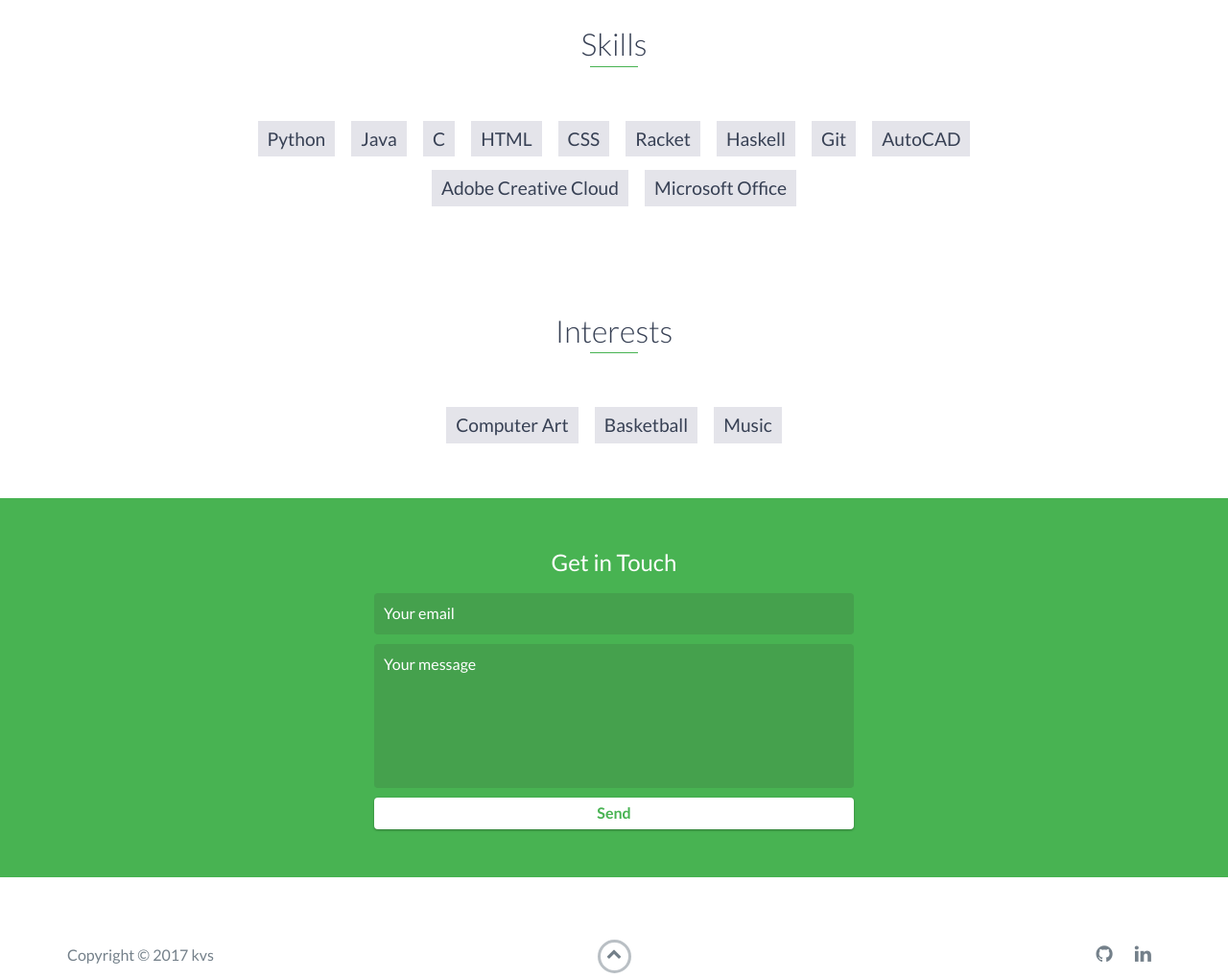
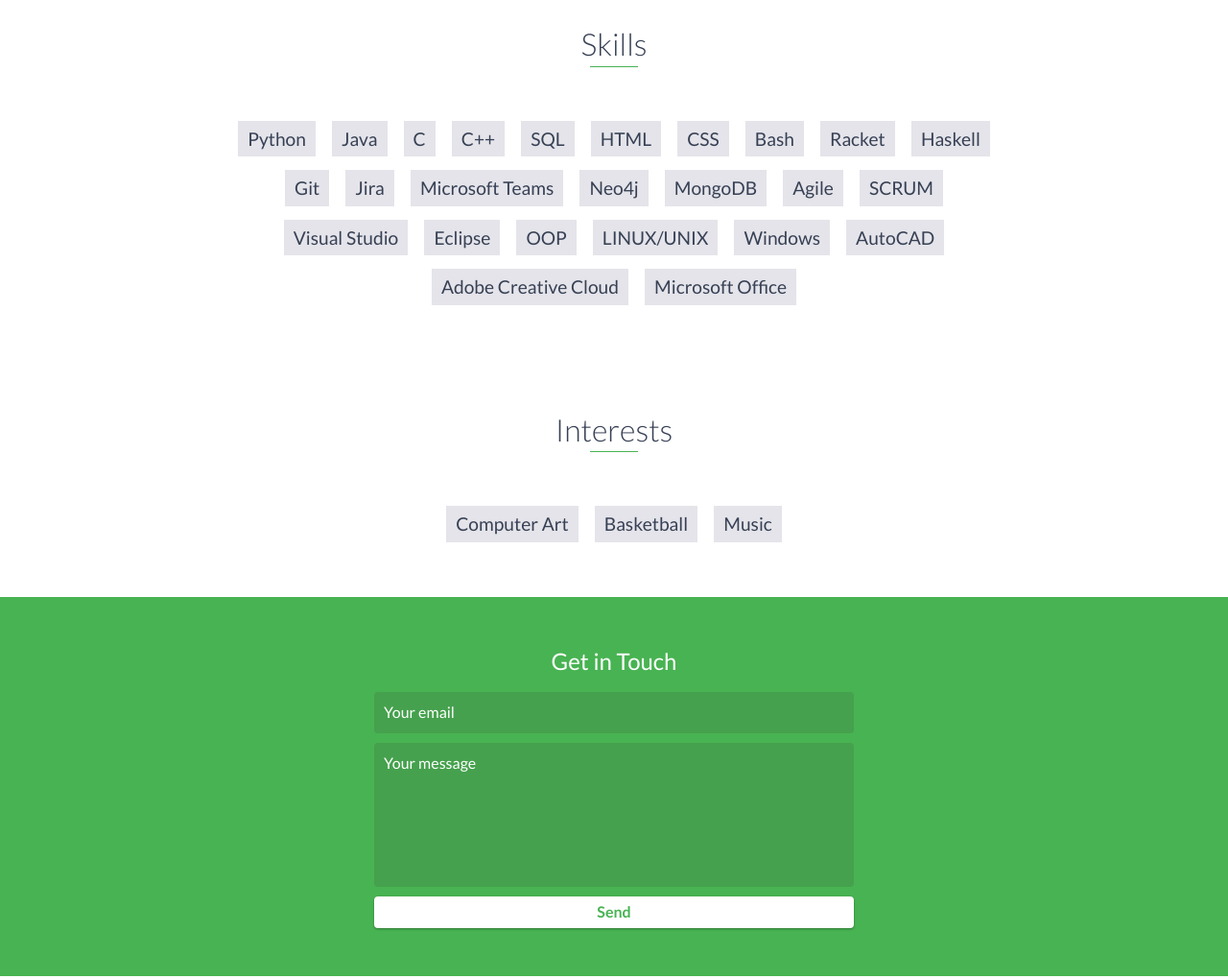
Before and after one commit to KevinSub/portfolio, a website: page index.html in a window 1280 px wide. Shown: the part 3940-4960 px from the top of the page at 96% size. Drawn offline with nearby package versions, Linux system fonts and the light colour scheme.

Commit message:
Update 2020

```diff
--- a/index.html
+++ b/index.html
@@ -251,11 +251,25 @@
             <li>Python</li>
             <li>Java</li>
             <li>C</li>
+            <li>C++</li>
+            <li>SQL</li>
             <li>HTML</li>
             <li>CSS</li>
+            <li>Bash</li>
             <li>Racket</li>
             <li>Haskell</li>
             <li>Git</li>
+            <li>Jira</li>
+            <li>Microsoft Teams</li>
+            <li>Neo4j</li>
+            <li>MongoDB</li>
+            <li>Agile</li>
+            <li>SCRUM</li>
+            <li>Visual Studio</li>
+            <li>Eclipse</li>
+            <li>OOP</li>
+            <li>LINUX/UNIX</li>
+            <li>Windows</li>
             <li>AutoCAD</li>
             <li>Adobe Creative Cloud</li>
             <li>Microsoft Office</li>
@@ -292,7 +306,7 @@
             <div class="row">
                 <div class="col-sm-5 copyright">
                     <p>
-                        Copyright &copy; 2017 kvs
+                        Copyright &copy; 2020 kvs
                     </p>
                 </div>
                 <div class="col-sm-2 top">
```
